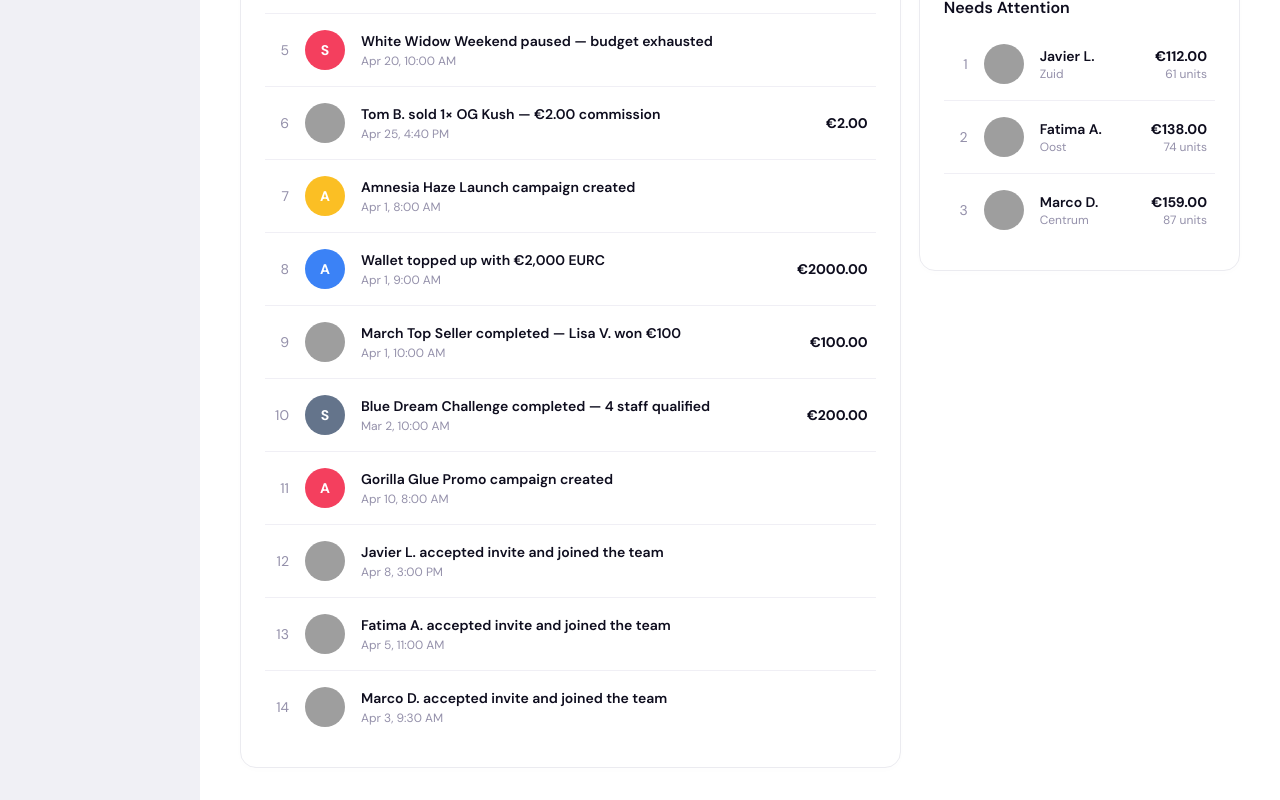
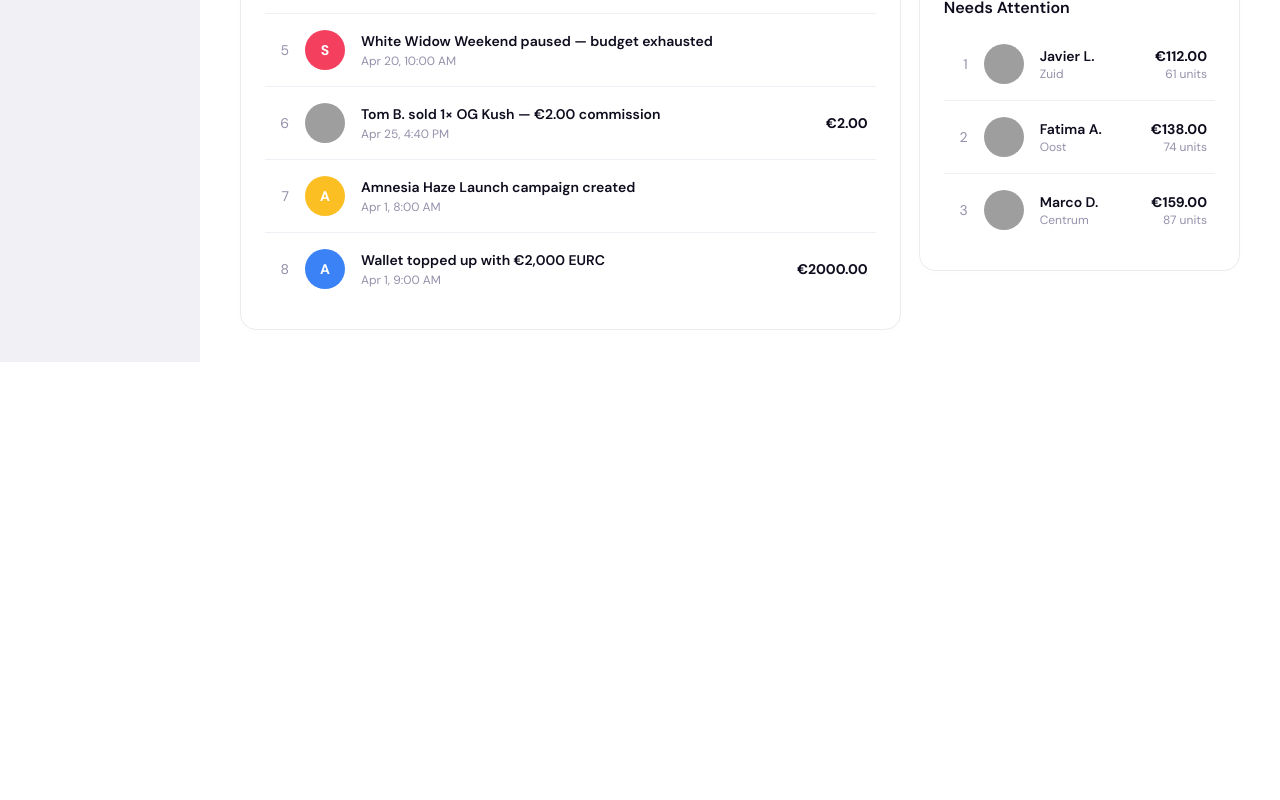
Before and after one commit to Moongrow-Technologies/Retailer-Portal, a React (Vite) app: page / in a window 1280 px wide. Shown: the part 1169-1969 px from the top of the page. After the commit the page ends 1531 px from the top, so only its background shows below. Built offline with nearby package versions, Linux system fonts and the light colour scheme; no server answers; grey boxes are pictures that could not be loaded.

Commit message:
File changes

```diff
--- a/src/pages/Dashboard.jsx
+++ b/src/pages/Dashboard.jsx
@@ -85,7 +85,7 @@ export default function Dashboard() {
 
         {/* Row 2, Columns 1-2: Activity Feed */}
         <div style={{ gridColumn: 'span 2' }}>
-          <ActivityFeed activities={getActivities()} />
+          <ActivityFeed activities={getActivities().slice(0, 8)} />
         </div>
 
         {/* Row 2, Column 3: Top Budtenders + Needs Attention */}
```
